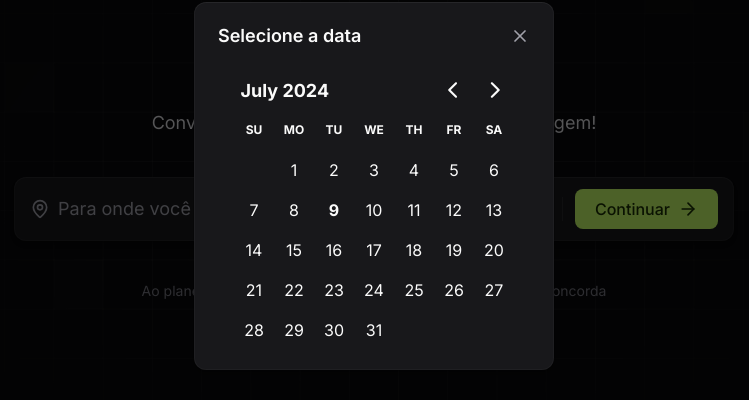
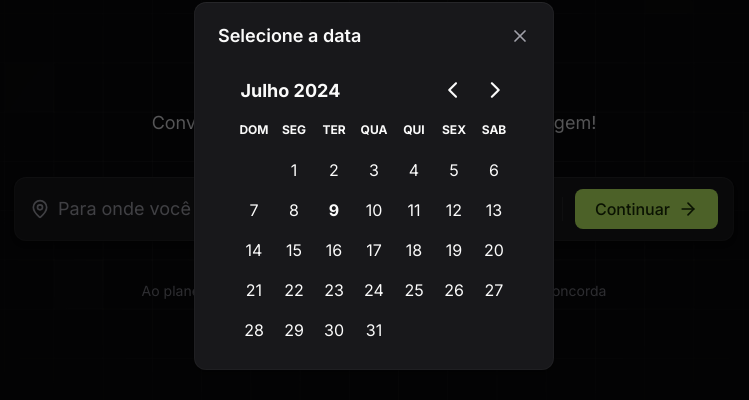
Before and after one commit to dev-andreola/planner-frontend-node, a React (Vite) app: page / in a window 1280 px wide. Both pictures are taken after a click on the button "Quando?". Shown: the part 214-614 px from the top of the page, without its empty margins (266-1015 px from the left). Built offline with nearby package versions, Linux system fonts and the light colour scheme.

Commit message:
feat: day picker language

```diff
--- a/src/pages/create-trip/steps/destination-n-date-step.tsx
+++ b/src/pages/create-trip/steps/destination-n-date-step.tsx
@@ -4,6 +4,7 @@ import { useState } from "react";
 import { DateRange, DayPicker } from "react-day-picker";
 import "react-day-picker/dist/style.css";
 import { format } from "date-fns";
+import { ptBR } from "date-fns/locale";
 
 interface DestinationNDateStepProps {
   isGuestsInputOpen: boolean;
@@ -77,6 +78,8 @@ export function DestinationNDateStep({
             </div>
 
             <DayPicker
+              className="capitalize"
+              locale={ptBR}
               mode="range"
               selected={eventStartNEndDates}
               onSelect={setEventStartNEndDates}
```
